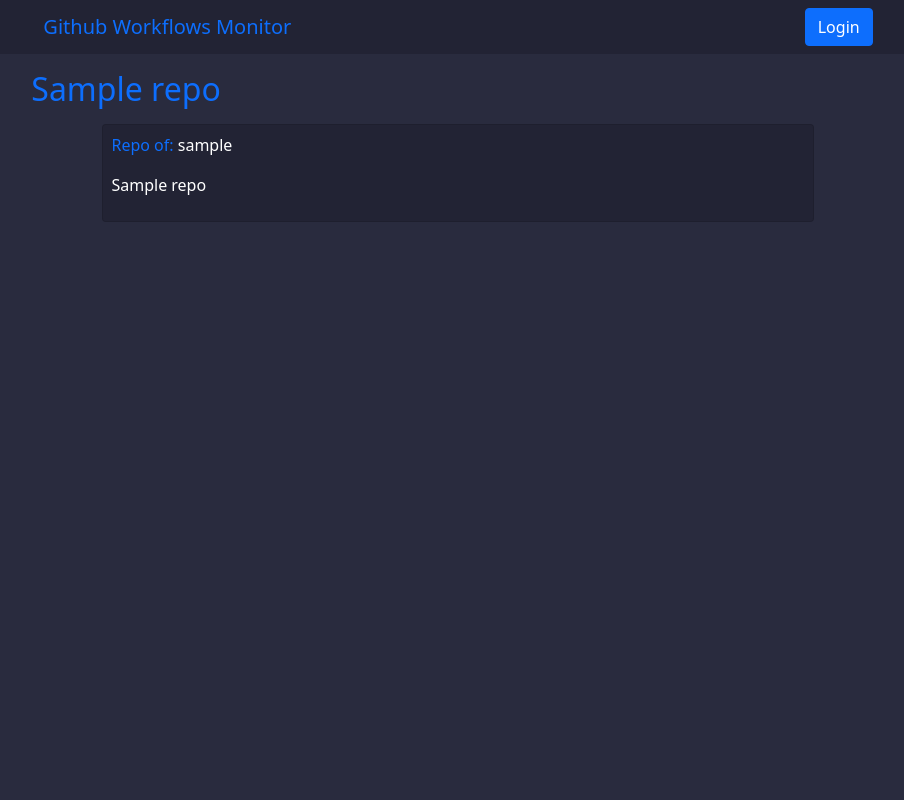
After one commit to jackra1n/github-workflows-monitor, a Flask app: template templates/repo.html in a window 1280 px wide. The commit adds this page. Shown: the whole page, without its empty margins (182-1086 px from the left). Run offline with Flask 2, Linux system fonts and the light colour scheme; the template is opened without the code that fills it: most values are stand-ins (such as "Sample title", 1, 10 or a date in 2020).

Commit message:
Add a lot of web stuff

```diff
--- a/app.py
+++ b/app.py
@@ -1,51 +1,121 @@
-from flask import Flask, render_template, jsonify
-from github import Github
+from util import store, util, db
+from util.db import User, db_session
+
+from flask import Flask, render_template, session, request, url_for, redirect, g
+from flask_github import GitHub
 from pathlib import Path
 
 import json
 
-import github
+SECRET_KEY = 'development key'
+store.ROOT_DIR = Path(__file__).parent.resolve()
+
+util.prepare_files()
+db.create_database()
 
 app = Flask(__name__)
+app.config.from_object(__name__)
 
-project_folder = Path(__file__).parent.resolve()
-settings_path = f'{project_folder}/data/token.json'
-default_settings = {
-        "token": ""
-    }
+github = GitHub(app)
 
-if not Path(settings_path).is_file():
-    print(f'Creating token.json')
-    with open(settings_path, 'a') as f:
-        json.dump(default_settings, f, indent=2)
 
-with open(settings_path, "r") as settings:
-    settings = json.load(settings)
-
-if not settings['token']:
-    print(f'No token in {settings_path}! Please add it and try again.')
-
-g = Github(settings['token'])
-github_user = g.get_user().login
-
-all_orgs_repos = []
-workflows = []
-
-orgs = g.get_user().get_orgs()
-for org in orgs:
-    for repo in org.get_repos():
-        all_orgs_repos.append(repo)
-
-for repo in all_orgs_repos:
-    for workflow in repo.get_workflows():
-        workflows.append(workflow)
+# =========================
+# Main app routes
+# =========================
 
 @app.route("/")
 @app.route("/home")
-def home_page():
-    return render_template('home.html', user = f'{github_user}')
+def home():
+    return render_template('home.html')
 
 @app.route("/workflows")
-def workflows_page():
-    print(f"workflows is type: {type(workflows)}")
-    return render_template('workflows.html', workflows = f'{workflows}')
+def workflows():
+    orgs = github.get(f'/user/orgs')
+    all_workflow_runs = []
+    failed_runs = []
+    for org in orgs:
+        all_org_repos = github.get(f'/orgs/{org["login"]}/repos')
+        for repo in all_org_repos:
+            repo_workflows = github.get(f'/repos/{repo["full_name"]}/actions/runs')
+            if repo_workflows['total_count'] > 0:
+                for workflow in repo_workflows['workflow_runs']:
+                    if workflow['conclusion'] == 'success':
+                        all_workflow_runs.append(workflow)
+                    elif workflow['conclusion'] == 'failure':
+                        failed_runs.append(workflow)
+    return render_template('workflows.html', workflows=all_workflow_runs, failed_runs=failed_runs)
+
+@app.route("/orgs")
+def orgs():
+    orgs = github.get(f'/user/orgs')
+    return render_template('orgs.html', orgs = orgs)
+
+@app.route("/<org_name>/repos")
+def repos(org_name):
+    repos = github.get(f'/orgs/{org_name}/repos')
+    return render_template('repos.html', repos=repos)
+
+@app.route("/repo/<owner_name>/<repo_name>")
+def repo(owner_name, repo_name):
+    repo = github.get(f'/repos/{owner_name}/{repo_name}')
+    return render_template('repo.html', repo=repo)
+
+
+# =========================
+# Github authentication stuff below
+# =========================
+
+@app.before_request
+def before_request():
+    g.user = None
+    if 'user_id' in session:
+        g.user = User.query.get(session['user_id'])
+        if not g.user:
+            session.pop('user_id')
+
+@app.after_request
+def after_request(response):
+    db_session.remove()
+    return response
+
+@github.access_token_getter
+def token_getter():
+    user = g.user
+    if user is not None:
+        return user.github_access_token
+
+@app.route('/github-callback')
+@github.authorized_handler
+def authorized(access_token):
+    next_url = request.args.get('next') or url_for('home')
+    if access_token is None:
+        return redirect(next_url)
+
+    user = User.query.filter_by(github_access_token=access_token).first()
+    if user is None:
+        user = User(access_token)
+        db_session.add(user)
+
+    user.github_access_token = access_token
+
+    g.user = user
+    github_user = github.get('/user')
+    user.github_id = github_user['id']
+    user.github_login = github_user['login']
+
+    db_session.commit()
+
+    session['user_id'] = user.id
+    return redirect(next_url)
+
+@app.route('/login')
+def login():
+    if session.get('user_id', None) is None:
+        return github.authorize(scope="user,read:org,repo")
+    else:
+        return 'Already logged in'
+
+@app.route('/logout')
+def logout():
+    session.pop('user_id', None)
+    return redirect(url_for('home'))
--- a/requirements.txt
+++ b/requirements.txt
@@ -2,3 +2,4 @@
 
 PyGithub
 Flask
+github-flask
--- a/templates/base.html
+++ b/templates/base.html
@@ -4,11 +4,7 @@
 <head>
   <meta charset='utf-8'>
   <meta http-equiv='X-UA-Compatible' content='IE=edge'>
-  <title>
-      {% block title %}
-
-      {% endblock %}
-  </title>
+  <title>{% block title %}{% endblock %}</title>
   <meta name='viewport' content='width=device-width, initial-scale=1'>
   <link href="https://cdn.jsdelivr.net/npm/bootstrap@5.1.0/dist/css/bootstrap.min.css" rel="stylesheet"
     integrity="sha384-KyZXEAg3QhqLMpG8r+8fhAXLRk2vvoC2f3B09zVXn8CA5QIVfZOJ3BCsw2P0p/We" crossorigin="anonymous">
@@ -20,12 +16,12 @@
 
     .background-secondary {
       background: #222334;
+      color: white;
     }
 
     .register-container {
       min-width: 300px;
       min-height: 200px;
-      max-width: 400px;
       margin-top: 35vh;
     }
   </style>
@@ -33,24 +29,33 @@
 
 <body class="vh-100 d-flex flex-column align-items-center">
   <nav class="navbar navbar-expand-lg navbar-dark background-secondary w-100">
-    <div class="container-fluid">
-      <a class="navbar-brand text-primary" href="#">Github Workflows Monitor</a>
-      <button class="navbar-toggler" type="button" data-bs-toggle="collapse" data-bs-target="#navbarNavAltMarkup" aria-controls="navbarNavAltMarkup" aria-expanded="false" aria-label="Toggle navigation">
-        <span class="navbar-toggler-icon"></span>
-      </button>
-      <div class="collapse navbar-collapse" id="navbarNavAltMarkup">
-        <div class="navbar-nav">
-          <a class="nav-link" href="/home">Home</a>
-          <a class="nav-link" href="/workflows">Workflows</a>
-          <a class="nav-link disabled">Disabled</a>
+    <div class="container-fluid col-lg-12 col-xl-8">
+      <div>
+        <a class="navbar-brand text-primary" href="#">Github Workflows Monitor</a>
+        {% if  g.user%}
+        <div class="nav">
+          <a class="nav-link text-light" href="{{ url_for('home') }}">Home</a>
+          <a class="nav-link text-light" href="{{ url_for('workflows') }}">All Workflows</a>
+          <a class="nav-link text-light" href="{{ url_for('orgs') }}">Organizations</a>
         </div>
+        {% endif %}
+      </div>
+      <div>
+      {% if g.user is none %}
+        <a class="btn btn-primary" href="/login">Login</a>
+      {% else %}
+        <span class="text-primary">{{ g.user.github_login }}</span>
+        <a class="btn btn-secondary" href="/logout">Logout</a>
+      {% endif %}
       </div>
     </div>
   </nav>
 
+  <div class="col-11 col-xl-8 mt-3 d-flex flex-column align-items-center">
   {% block content %}
 
   {% endblock content %}
+  </div>
 
   <script src="https://cdn.jsdelivr.net/npm/bootstrap@5.1.1/dist/js/bootstrap.bundle.min.js" integrity="sha384-/bQdsTh/da6pkI1MST/rWKFNjaCP5gBSY4sEBT38Q/9RBh9AH40zEOg7Hlq2THRZ" crossorigin="anonymous"></script>
 </body>
--- /dev/null
+++ b/templates/repo.html
@@ -0,0 +1,18 @@
+{% extends 'base.html' %}
+{% block title %}{{ repo.name }} - GWM{% endblock %}
+
+{% block content %}
+<div class="col-12">
+  <h2 class="text-primary">{{ repo.name }}</h2>
+</div>
+<div class="card background-secondary mt-2 col-11 col-md-10">
+  <div class="row g-0">
+    <div class="col-md-8 d-flex align-items-center">
+      <div class="card-body p-2">
+        <p><span class="text-primary">Repo of:</span> {{ repo.owner.login }}</p>
+        <p>{{ repo }}</p>
+      </div>
+    </div>
+  </div>
+</div>
+{% endblock %}
--- /dev/null
+++ b/util/store.py
@@ -0,0 +1,4 @@
+ROOT_DIR = ''
+SETTINGS_PATH = f'./data/settings.json'
+DATABASE_URI = f'./data/main.sqlite'
+RESOURCES_PATH = f'./resources'
```
Also changed, not shown: templates/home.html (+8 -7 lines), templates/orgs.html (added, +23 -0 lines), templates/repos.html (added, +15 -0 lines), templates/workflows.html (+38 -24 lines), terminal.py (+5 -26 lines), util/db.py (added, +28 -0 lines), util/terminal_colors.py (added, +9 -0 lines), util/util.py (added, +25 -0 lines), 1 other file.
